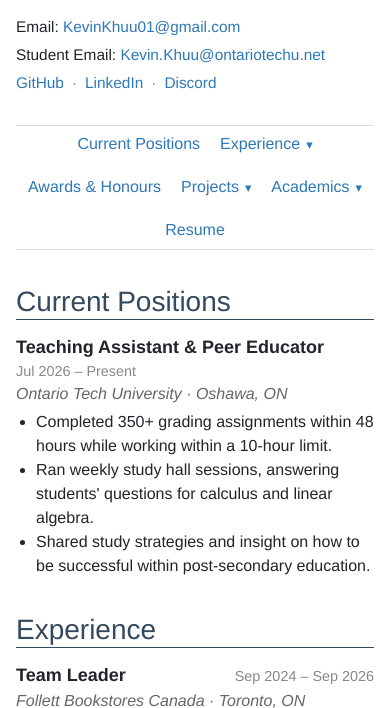
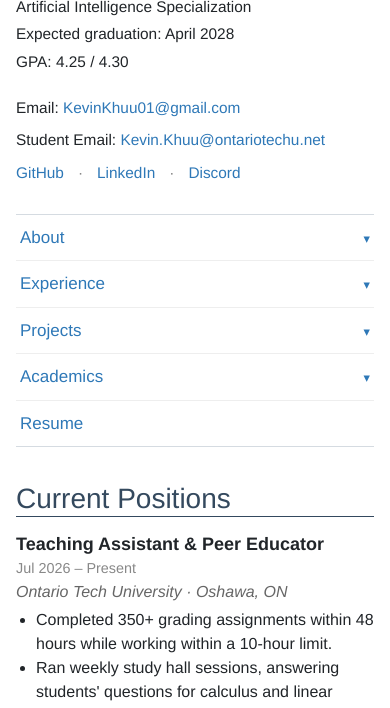
Before and after one commit to KevinKhuu01/Portfolio, a plain HTML site: page site/index.html in a window 390 px wide. Shown: the part 436-1144 px from the top of the page. Drawn offline with Linux system fonts and the light colour scheme.

Commit message:
Updated mobile view and menu bar structure

```diff
--- a/site/content.json
+++ b/site/content.json
@@ -49,7 +49,7 @@
       "body": "",
       "interests_title": "Interests",
       "items": [],
-      "menu_label": "About me"
+      "menu_label": "About"
     },
     {
       "id": "current-positions",
@@ -73,7 +73,7 @@
     },
     {
       "id": "experience",
-      "title": "Experience",
+      "title": "Professional Experience",
       "type": "entries",
       "items": [
         {
@@ -88,7 +88,8 @@
           ]
         }
       ],
-      "menu_label": "Experience"
+      "menu_label": "Experience",
+      "dropdown_label": "Professional"
     },
     {
       "id": "volunteer",
@@ -206,7 +207,7 @@
     },
     {
       "id": "projects",
-      "title": "Projects",
+      "title": "Personal & Coursework Projects",
       "type": "entries",
       "items": [
         {
@@ -301,16 +302,8 @@
           ]
         }
       ],
-      "menu_label": "Projects"
-    },
-    {
-      "id": "academics",
-      "title": "Academics",
-      "type": "page_link",
-      "body": "Ontario Tech University: Cumulative GPA 4.25 / 4.30 · President's List\nCentennial College: Cumulative GPA 4.50 / 4.50 · High Honours",
-      "page": "transcript",
-      "link_label": "Click here for my unofficial transcript",
-      "menu_label": "Academics"
+      "menu_label": "Projects",
+      "dropdown_label": "Personal & Coursework"
     },
     {
       "id": "course-map",
@@ -634,6 +627,16 @@
           ]
         }
       ]
+    },
+    {
+      "id": "academics",
+      "title": "Transcripts",
+      "type": "page_link",
+      "body": "Ontario Tech University: Cumulative GPA 4.25 / 4.30 · President's List\nCentennial College: Cumulative GPA 4.50 / 4.50 · High Honours",
+      "page": "transcript",
+      "link_label": "Click here for my unofficial transcript",
+      "menu_label": "Academics",
+      "dropdown_position": "last"
     },
     {
       "id": "resume",
--- a/site/script.js
+++ b/site/script.js
@@ -224,25 +224,44 @@
     return parentSection;
   }
 
+  function setMenuItemOpen(menuItem, shouldOpen) {
+    menuItem.classList.toggle("is-open", shouldOpen);
+    const toggleButton = menuItem.querySelector(".menu-dropdown-toggle");
+    if (toggleButton) toggleButton.setAttribute("aria-expanded", String(shouldOpen));
+  }
+
   function closeAllMenuDropdowns(exceptMenuItem) {
     for (const openMenuItem of document.querySelectorAll("#menu .menu-item.is-open")) {
-      if (openMenuItem === exceptMenuItem) continue;
-      openMenuItem.classList.remove("is-open");
-      const toggleButton = openMenuItem.querySelector(".menu-dropdown-toggle");
-      if (toggleButton) toggleButton.setAttribute("aria-expanded", "false");
+      if (openMenuItem !== exceptMenuItem) setMenuItemOpen(openMenuItem, false);
     }
   }
 
-  // Clicking anywhere else, or pressing Escape, closes an open dropdown. Added once per page.
+  function setCompactMenuExpanded(shouldExpand) {
+    const menuElement = document.getElementById("menu");
+    const compactToggle = menuElement && menuElement.querySelector(".menu-compact-toggle");
+    if (!compactToggle || menuElement.classList.contains("is-compact-expanded") === shouldExpand) return;
+    menuElement.classList.toggle("is-compact-expanded", shouldExpand);
+    compactToggle.setAttribute("aria-expanded", String(shouldExpand));
+    compactToggle.setAttribute("aria-label", shouldExpand ? "Close menu" : "Open menu");
+  }
+
+  // Clicking anywhere else, or pressing Escape, closes an open dropdown (and the phone menu panel).
+  // Choosing a link in the phone menu panel closes the panel. Added once per page.
   let menuDropdownListenersAdded = false;
   function addMenuDropdownListeners() {
     if (menuDropdownListenersAdded) return;
     menuDropdownListenersAdded = true;
     document.addEventListener("click", (clickEvent) => {
-      closeAllMenuDropdowns(clickEvent.target.closest ? clickEvent.target.closest("#menu .menu-item") : null);
+      const clickedElement = clickEvent.target.closest ? clickEvent.target : null;
+      closeAllMenuDropdowns(clickedElement ? clickedElement.closest("#menu .menu-item") : null);
+      const clickedInsideCompactMenu = Boolean(clickedElement && clickedElement.closest(".menu-compact"));
+      const clickedCompactLink = Boolean(clickedElement && clickedElement.closest(".menu-compact a"));
+      if (!clickedInsideCompactMenu || clickedCompactLink) setCompactMenuExpanded(false);
     });
     document.addEventListener("keydown", (keyEvent) => {
-      if (keyEvent.key === "Escape") closeAllMenuDropdowns(null);
+      if (keyEvent.key !== "Escape") return;
+      closeAllMenuDropdowns(null);
+      setCompactMenuExpanded(false);
     });
   }
 
@@ -253,89 +272,110 @@
     return !hasBody && asList(section.items).length === 0 && asList(section.prior_items).length === 0;
   }
 
+  /* The menu. A section with other sections under it becomes a button (its menu name, e.g. "Academics ▾")
+     that only opens a dropdown; the dropdown lists that section itself by its title, then the others.
+     A section without any becomes a plain link. On phones the same list is shown as a vertical list, and once
+     it scrolls out of view a small "Menu" bar at the top opens a second copy of it. */
   function renderMenu(content, editing) {
     const menuElement = document.getElementById("menu");
-    const menuList = createElement("ul", { className: "menu-list" });
     const sectionLinkPrefix = PAGE_NAME === "home" ? "" : "index.html";
-    const sections = asList(content.sections).filter((section) => section && section.id && (editing || !isSectionEmpty(section)));
-    const sectionsById = new Map(sections.map((section) => [section.id, section]));
+    const allSections = asList(content.sections).filter((section) => section && section.id);
+    const sectionsById = new Map(allSections.map((section) => [section.id, section]));
+    const isShown = (section) => editing || !isSectionEmpty(section);
 
-    function createSectionLink(section) {
-      // On the transcript or resume page, highlight the section that links to it.
-      const isCurrentPage = section.type === "page_link" && section.page === PAGE_NAME;
+    // On the transcript or resume page, mark the section that links to it.
+    const linksToCurrentPage = (section) => section.type === "page_link" && section.page === PAGE_NAME;
+
+    function createSectionLink(section, linkText) {
       return createElement("a", {
-        text: getSectionMenuLabel(section),
-        attributes: { href: `${sectionLinkPrefix}#${section.id}`, "aria-current": isCurrentPage ? "page" : null },
+        text: linkText,
+        attributes: { href: `${sectionLinkPrefix}#${section.id}`, "aria-current": linksToCurrentPage(section) ? "page" : null },
       });
     }
 
-    // A link straight to the page a "page_link" section points to (e.g. "Unofficial Transcript"),
-    // shown first in that section's dropdown.
-    function createLinkedPageLink(section) {
-      if (section.type !== "page_link") return null;
-      if (section.page === "transcript") {
-        const transcriptTitle = (content.transcript && content.transcript.title) || "Unofficial Transcript";
-        return createElement("a", {
-          text: transcriptTitle,
-          attributes: { href: LINKABLE_PAGES.transcript.href, "aria-current": PAGE_NAME === "transcript" ? "page" : null },
-        });
-      }
-      const resumePdfUrl = section.page === "resume" && content.resume ? toSafeUrl(content.resume.pdf_url) : null;
-      if (resumePdfUrl) return createElement("a", { text: "Resume (PDF)", attributes: { href: resumePdfUrl, target: "_blank", rel: "noopener" } });
-      return null;
-    }
+    function buildMenuList(listIdPrefix) {
+      const menuList = createElement("ul", { className: "menu-list" });
+      for (const section of allSections) {
+        if (getMenuParent(section, sectionsById)) continue;
+        const childSections = allSections.filter((otherSection) => isShown(otherSection) && getMenuParent(otherSection, sectionsById) === section);
+        // The section's own entry goes first in its dropdown, or last if set so in the editor's Edit menu.
+        const ownEntry = isShown(section) ? [section] : [];
+        const dropdownSections = section.dropdown_position === "last" ? childSections.concat(ownEntry) : ownEntry.concat(childSections);
 
-    for (const section of sections) {
-      if (getMenuParent(section, sectionsById)) continue;
-      const childSections = sections.filter((otherSection) => getMenuParent(otherSection, sectionsById) === section);
-      const menuItem = createElement("li", { className: "menu-item" }, [createSectionLink(section)]);
+        if (!childSections.length) {
+          if (isShown(section)) menuList.appendChild(createElement("li", { className: "menu-item" }, [createSectionLink(section, getSectionMenuLabel(section))]));
+          continue;
+        }
 
-      if (childSections.length) {
-        const dropdownId = `menu-dropdown-${section.id}`;
+        const dropdownId = `${listIdPrefix}-dropdown-${section.id}`;
         const dropdownList = createElement("ul", { className: "menu-dropdown", attributes: { id: dropdownId } });
-        const linkedPageLink = createLinkedPageLink(section);
-        if (linkedPageLink) dropdownList.appendChild(createElement("li", {}, [linkedPageLink]));
-        for (const childSection of childSections) dropdownList.appendChild(createElement("li", {}, [createSectionLink(childSection)]));
+        for (const dropdownSection of dropdownSections) {
+          // The button already shows the parent's menu name, so its own entry uses its "name in its dropdown"
+          // (set in Edit menu), or else its section title.
+          const entryText = dropdownSection === section
+            ? section.dropdown_label || section.title || getSectionMenuLabel(section)
+            : getSectionMenuLabel(dropdownSection);
+          dropdownList.appendChild(createElement("li", {}, [createSectionLink(dropdownSection, entryText)]));
+        }
         const toggleButton = createElement("button", {
           className: "menu-dropdown-toggle",
-          text: "▾",
-          attributes: {
-            type: "button",
-            "aria-expanded": "false",
-            "aria-controls": dropdownId,
-            "aria-label": `More under ${getSectionMenuLabel(section)}`,
-          },
-        });
+          attributes: { type: "button", "aria-expanded": "false", "aria-controls": dropdownId },
+        }, [
+          document.createTextNode(getSectionMenuLabel(section)),
+          createElement("span", { className: "menu-dropdown-caret", text: "▾", attributes: { "aria-hidden": "true" } }),
+        ]);
+        const menuItem = createElement("li", { className: "menu-item has-dropdown" }, [toggleButton, dropdownList]);
+        if (dropdownSections.some(linksToCurrentPage)) menuItem.classList.add("is-current");
         toggleButton.addEventListener("click", () => {
           const shouldOpen = !menuItem.classList.contains("is-open");
           closeAllMenuDropdowns(menuItem);
-          menuItem.classList.toggle("is-open", shouldOpen);
-          toggleButton.setAttribute("aria-expanded", String(shouldOpen));
+          setMenuItemOpen(menuItem, shouldOpen);
         });
         // Close when keyboard focus moves out of this item.
         menuItem.addEventListener("focusout", (focusEvent) => {
-          if (!menuItem.contains(focusEvent.relatedTarget)) {
-            menuItem.classList.remove("is-open");
-            toggleButton.setAttribute("aria-expanded", "false");
-          }
+          if (!menuItem.contains(focusEvent.relatedTarget)) setMenuItemOpen(menuItem, false);
         });
-        menuItem.classList.add("has-dropdown");
-        menuItem.append(toggleButton, dropdownList);
+        menuList.appendChild(menuItem);
       }
-      menuList.appendChild(menuItem);
+      return menuList;
     }
 
+    // The phone menu button: three horizontal lines (they turn into an X while the menu is open).
+    const compactToggle = createElement("button", {
+      className: "menu-compact-toggle",
+      attributes: { type: "button", "aria-label": "Open menu", "aria-expanded": "false", "aria-controls": "menu-compact-panel" },
+    }, [1, 2, 3].map(() => createElement("span", { className: "menu-compact-icon-line", attributes: { "aria-hidden": "true" } })));
+    compactToggle.addEventListener("click", () => setCompactMenuExpanded(!menuElement.classList.contains("is-compact-expanded")));
+    const compactPanel = createElement("div", { className: "menu-compact-panel", attributes: { id: "menu-compact-panel" } }, [buildMenuList("menu-compact")]);
+    const compactMenu = createElement("div", { className: "menu-compact" }, [compactToggle, compactPanel]);
+
     addMenuDropdownListeners();
-    menuElement.replaceChildren(menuList);
+    menuElement.classList.remove("is-compact-expanded");
+    menuElement.replaceChildren(buildMenuList("menu"), compactMenu);
     addStickyMenuListeners();
     updateStickyMenu();
   }
 
-  /* The menu sticks to the top while scrolling. This adds a faint shadow once it is stuck,
-     and tells the CSS how tall it is so jumping to a section doesn't hide the heading under it. */
+  /* Wider screens: the menu sticks to the top while scrolling, with a faint shadow once it is stuck.
+     Phones: the vertical menu stays in place, and once it has scrolled out of view the small "Menu" bar
+     shows at the top. Either way the CSS is told how much room the top bar takes, so jumping to a
+     section doesn't hide its heading. */
   function updateStickyMenu() {
     const menuElement = document.getElementById("menu");
-    if (!menuElement) return;
+    const mainMenuList = menuElement && menuElement.querySelector(":scope > .menu-list");
+    if (!mainMenuList) return;
+    const editing = document.body.classList.contains("editor-active");
+    if (PHONE_LAYOUT_QUERY.matches) {
+      const menuIsOutOfView = !editing && mainMenuList.getBoundingClientRect().bottom <= 0;
+      menuElement.classList.remove("is-stuck");
+      menuElement.classList.toggle("is-compact", menuIsOutOfView);
+      if (!menuIsOutOfView) setCompactMenuExpanded(false);
+      const compactToggle = menuElement.querySelector(".menu-compact-toggle");
+      document.documentElement.style.setProperty("--menu-height", `${compactToggle ? compactToggle.offsetHeight || 44 : 44}px`);
+      return;
+    }
+    menuElement.classList.remove("is-compact");
+    setCompactMenuExpanded(false);
     const isStuck = window.scrollY > 0 && menuElement.getBoundingClientRect().top <= 0;
     menuElement.classList.toggle("is-stuck", isStuck);
     document.documentElement.style.setProperty("--menu-height", `${menuElement.offsetHeight}px`);
--- a/site/style.css
+++ b/site/style.css
@@ -88,12 +88,12 @@ p { margin: 0 0 12px; white-space: pre-line; }
 }
 
 /* In the header, one link per line: a dark label followed by the blue link. */
-.landing-text .contact-links { display: block; margin-top: 16px; font-size: 55%; font-weight: 300; line-height: 1.8; }
+.landing-text .contact-links { display: block; margin-top: 16px; font-size: 55%; font-weight: 300; line-height: 2.1; }
 .landing-text .contact-links li { margin: 0; }
 .landing-text .contact-links li::after { content: none; }
 .landing-text .contact-links a { font-weight: 400; }
 .contact-label { color: var(--color-text); font-weight: 400; }
-.contact-link-separator { margin: 0 8px; color: var(--color-muted); }
+.contact-link-separator { margin: 0 14px; color: var(--color-muted); }
 
 /* script.js sets the photo's width to the text column's height on wider screens,
    so the square photo runs from the top of the name to the bottom of the last link row. */
@@ -139,6 +139,7 @@ p { margin: 0 0 12px; white-space: pre-line; }
 .menu-item:hover,
 .menu-item:focus-within,
 .menu-item.is-open,
+.menu-item.is-current,
 .menu-item:has(> a[aria-current="page"]) { border-bottom-color: var(--color-link); }
 
 .menu-list a:hover, .menu-list a:focus-visible { text-decoration: none; }
@@ -152,18 +153,22 @@ p { margin: 0 0 12px; white-space: pre-line; }
 
 .menu-list a[aria-current="page"] { color: var(--color-text); }
 
-/* Items with a dropdown: the label keeps its link, the small ▾ opens the list. */
-.menu-item.has-dropdown > a { padding-right: 2px; }
-
+/* Items with a dropdown are a button (name plus a small ▾) that only opens the list. */
 .menu-dropdown-toggle {
-  padding: 8px 12px 8px 4px;
+  display: flex;
+  align-items: baseline;
+  gap: 5px;
+  padding: 8px 16px;
   border: 0;
   background: none;
   color: var(--color-link);
   font: inherit;
-  font-size: 0.8em;
+  white-space: nowrap;
   cursor: pointer;
 }
+
+.menu-dropdown-caret { display: inline-block; font-size: 0.75em; line-height: 1; transition: transform 0.15s; }
+.menu-item.is-open .menu-dropdown-caret { transform: rotate(180deg); }
 
 .menu-dropdown {
   display: none;
@@ -186,9 +191,8 @@ p { margin: 0 0 12px; white-space: pre-line; }
 
 .menu-item.is-open > .menu-dropdown { display: block; }
 
-@media (hover: hover) {
-  .menu-item.has-dropdown:hover > .menu-dropdown { display: block; }
-}
+/* The small "Menu" bar is only used on phones (see the phone styles at the bottom). */
+.menu-compact { display: none; }
 
 /* Home page sections that link to the transcript or resume page */
 .page-link-separator { margin: 0 8px; color: var(--color-muted); }
@@ -426,7 +430,7 @@ p { margin: 0 0 12px; white-space: pre-line; }
 
 @media (max-width: 640px) {
   #landing { flex-direction: column-reverse; align-items: stretch; gap: 20px; padding-top: 24px; }
-  .headshot { width: 50%; max-width: 200px; }
+  .headshot { width: 72%; max-width: 280px; }
   .landing-text { font-size: 28px; }
   .section-heading { font-size: 28px; }
   .news-row, .tech-row { grid-template-columns: 1fr; row-gap: 2px; }
@@ -434,7 +438,58 @@ p { margin: 0 0 12px; white-space: pre-line; }
   .course-map-term { flex-direction: row; gap: 8px; align-items: baseline; padding-top: 0; }
   .course-map-courses { grid-template-columns: repeat(2, minmax(0, 1fr)); }
   .news-date { text-align: left; }
-  .menu-list { font-size: 16px; }
-  .menu-list a { padding: 6px 10px; }
-  .menu-dropdown-toggle { padding: 6px 10px 6px 4px; }
+
+  /* The menu is a vertical list that stays in place; dropdowns open underneath their button. */
+  #menu { position: static; padding-top: 0; }
+  #menu .menu-list { display: block; font-size: 17px; }
+  #menu .menu-item { display: block; margin: 0; border-bottom: 1px solid var(--color-rule); }
+  #menu .menu-item:last-child { border-bottom: 0; }
+  #menu .menu-list a,
+  #menu .menu-dropdown-toggle { width: 100%; padding: 10px 4px; text-align: left; }
+  #menu .menu-dropdown-toggle { justify-content: space-between; }
+  #menu .menu-dropdown { position: static; transform: none; min-width: 0; padding: 0 0 6px; border: 0; border-radius: 0; box-shadow: none; }
+  #menu .menu-dropdown a { padding: 7px 4px 7px 20px; text-align: left; font-size: 16px; }
+  #menu .menu-item:hover, #menu .menu-item:focus-within, #menu .menu-item.is-open { border-bottom-color: var(--color-rule); }
+  #menu .menu-item:last-child:hover, #menu .menu-item:last-child.is-open { border-bottom-color: transparent; }
+  #menu .menu-item.is-current > .menu-dropdown-toggle, #menu .menu-list a[aria-current="page"] { font-weight: 500; }
+
+  /* Once the list has scrolled away, a small "Menu" bar sits at the top and opens a copy of the list. */
+  #menu.is-compact .menu-compact {
+    display: block;
+    position: fixed;
+    top: 0;
+    left: 0;
+    right: 0;
+    z-index: 60;
+    background: var(--color-background);
+    box-shadow: 0 8px 8px -8px rgba(0, 0, 0, 0.18);
+  }
+  /* The bar is a thin strip with the three-line menu button on the right. */
+  .menu-compact { border-bottom: 1px solid #d5dbe1; }
+  .menu-compact-toggle {
+    display: flex;
+    flex-direction: column;
+    justify-content: center;
+    gap: 5px;
+    width: 44px;
+    height: 44px;
+    margin: 0 6px 0 auto;
+    padding: 0 10px;
+    border: 0;
+    background: none;
+    cursor: pointer;
+  }
+  .menu-compact-icon-line {
+    display: block;
+    height: 2px;
+    border-radius: 1px;
+    background: var(--color-link);
+    transition: transform 0.2s, opacity 0.2s;
+  }
+  #menu.is-compact-expanded .menu-compact-icon-line:nth-child(1) { transform: translateY(7px) rotate(45deg); }
+  #menu.is-compact-expanded .menu-compact-icon-line:nth-child(2) { opacity: 0; }
+  #menu.is-compact-expanded .menu-compact-icon-line:nth-child(3) { transform: translateY(-7px) rotate(-45deg); }
+  .menu-compact-panel { display: none; max-height: calc(100vh - 48px); overflow-y: auto; padding: 0 16px 8px; }
+  #menu.is-compact-expanded .menu-compact-panel { display: block; }
+  #menu .menu-compact-panel .menu-list { border-top: 0; }
 }
```
